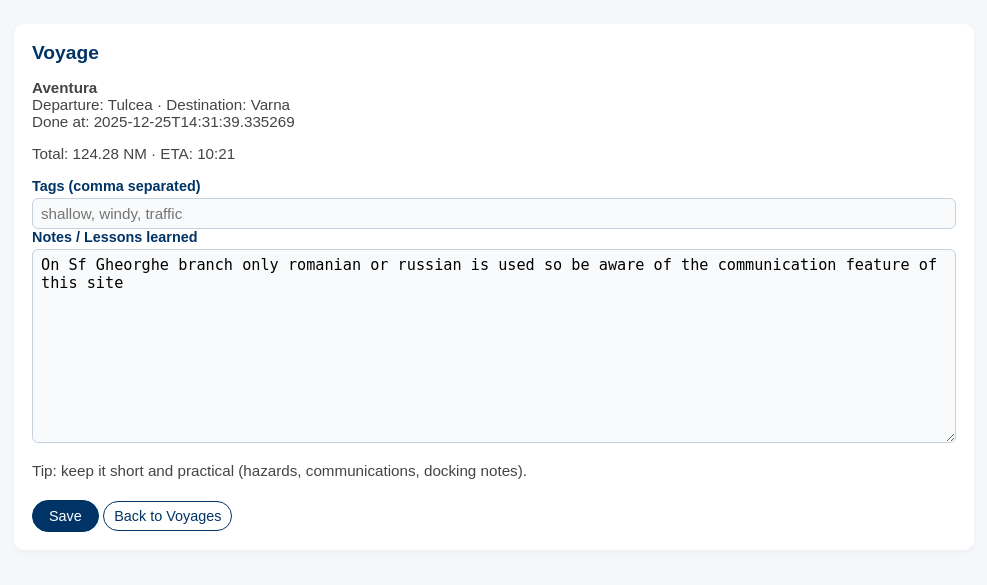
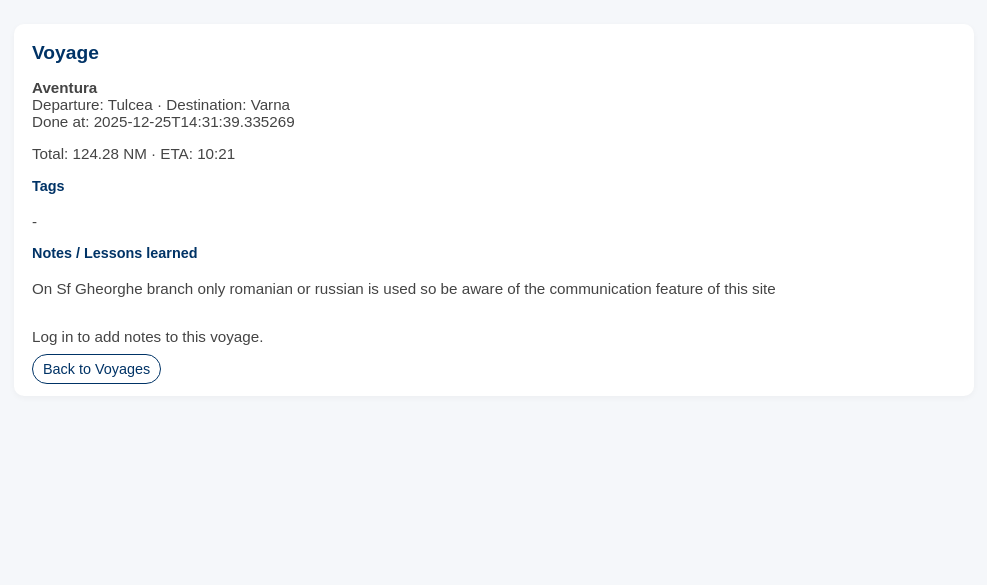
Before and after one commit to NVO01-95/NED-, a Flask app: page /voyage/1 in a window 1280 px wide. Shown: the part 122-707 px from the top of the page, without its empty margins (146-1133 px from the left). Run offline with Flask 3, Linux system fonts and the light colour scheme.

Commit message:
Update delete

```diff
--- a/app.py
+++ b/app.py
@@ -973,25 +973,50 @@ def delete_voyage(index):
         return redirect(url_for("voyage_sheet"))
 
     data = load_data()
+    users = data.get("users", [])
     voyages = data.get("voyages", [])
 
+    uid = session.get("user_id")
+    current_user = next((u for u in users if u.get("id") == uid), None)
+    is_admin = bool(current_user and current_user.get("is_admin", False))
+
     if 0 <= index < len(voyages):
+        v = voyages[index]
+        is_owner = (v.get("user_id") == uid) or (v.get("author_id") == uid)
+
+        if not (is_admin or is_owner):
+            flash("You are not allowed to delete this voyage.", "error")
+            return redirect(url_for("voyage_sheet"))
+
         voyages.pop(index)
         data["voyages"] = voyages
         save_data(data)
+        flash("Voyage deleted.", "success")
 
     return redirect(url_for("voyage_sheet"))
+
 
 @app.route("/voyage/checklist/<int:index>", methods=["POST"])
 def update_checklist(index):
     if not require_login():
         return redirect(url_for("voyage_sheet"))
 
-
-    data = load_data()
+    data = load_data()
+    users = data.get("users", [])
     voyages = data.get("voyages", [])
 
+    uid = session.get("user_id")
+    current_user = next((u for u in users if u.get("id") == uid), None)
+    is_admin = bool(current_user and current_user.get("is_admin", False))
+
     if 0 <= index < len(voyages):
+        v = voyages[index]
+        is_owner = (v.get("user_id") == uid) or (v.get("author_id") == uid)
+
+        if not (is_admin or is_owner):
+            flash("You are not allowed to update this checklist.", "error")
+            return redirect(url_for("voyage_sheet", view=index))
+
         checklist = {
             "fuel": "fuel" in request.form,
             "weather": "weather" in request.form,
@@ -1002,6 +1027,7 @@ def update_checklist(index):
         voyages[index]["checklist"] = checklist
         data["voyages"] = voyages
         save_data(data)
+        flash("Checklist updated.", "success")
 
     return redirect(url_for("voyage_sheet", view=index))
 
--- a/templates/voyage_detail.html
+++ b/templates/voyage_detail.html
@@ -17,20 +17,51 @@
     </p>
   {% endif %}
 
+  {% if is_authenticated and (is_admin or is_owner) %}
     <form method="post">
       <div class="form-row">
         <label for="tags">Tags (comma separated)</label>
-      <input id="tags" name="tags" type="text" value="{{ (voyage.tags|join(', ')) if voyage.tags else '' }}" placeholder="shallow, windy, traffic">
+        <input id="tags" name="tags" type="text"
+               value="{{ (voyage.tags|join(', ')) if voyage.tags else '' }}"
+               placeholder="shallow, windy, traffic">
       </div>
 
       <div class="form-row">
         <label for="notes">Notes / Lessons learned</label>
-      <textarea id="notes" name="notes" rows="10" placeholder="What happened, what to remember next time...">{{ voyage.notes if voyage.notes else '' }}</textarea>
+        <textarea id="notes" name="notes" rows="10"
+                  placeholder="What happened, what to remember next time...">{{ voyage.notes if voyage.notes else '' }}</textarea>
         <p class="small-hint">Tip: keep it short and practical (hazards, communications, docking notes).</p>
       </div>
 
       <button type="submit" class="btn">Save</button>
       <a class="nav-link" href="{{ url_for('voyage_sheet') }}">Back to Voyages</a>
     </form>
+  {% else %}
+    <div class="form-row">
+      <label>Tags</label>
+      <p class="small-hint">
+        {{ (voyage.tags|join(', ')) if voyage.tags else "-" }}
+      </p>
+    </div>
+
+    <div class="form-row">
+      <label>Notes / Lessons learned</label>
+      {% if voyage.notes %}
+        <p class="small-hint" style="white-space: pre-wrap;">{{ voyage.notes }}</p>
+      {% else %}
+        <p class="small-hint">No notes yet.</p>
+      {% endif %}
+    </div>
+
+    <p class="small-hint">
+      {% if not is_authenticated %}
+        Log in to add notes to this voyage.
+      {% else %}
+        You can view this voyage, but only the author/admin can edit it.
+      {% endif %}
+    </p>
+
+    <a class="nav-link" href="{{ url_for('voyage_sheet') }}">Back to Voyages</a>
+  {% endif %}
 </section>
 {% endblock %}
```
Also changed, not shown: templates/voyage_sheet.html (+16 -19 lines). Lines whose indentation alone changed are shown as unchanged.
